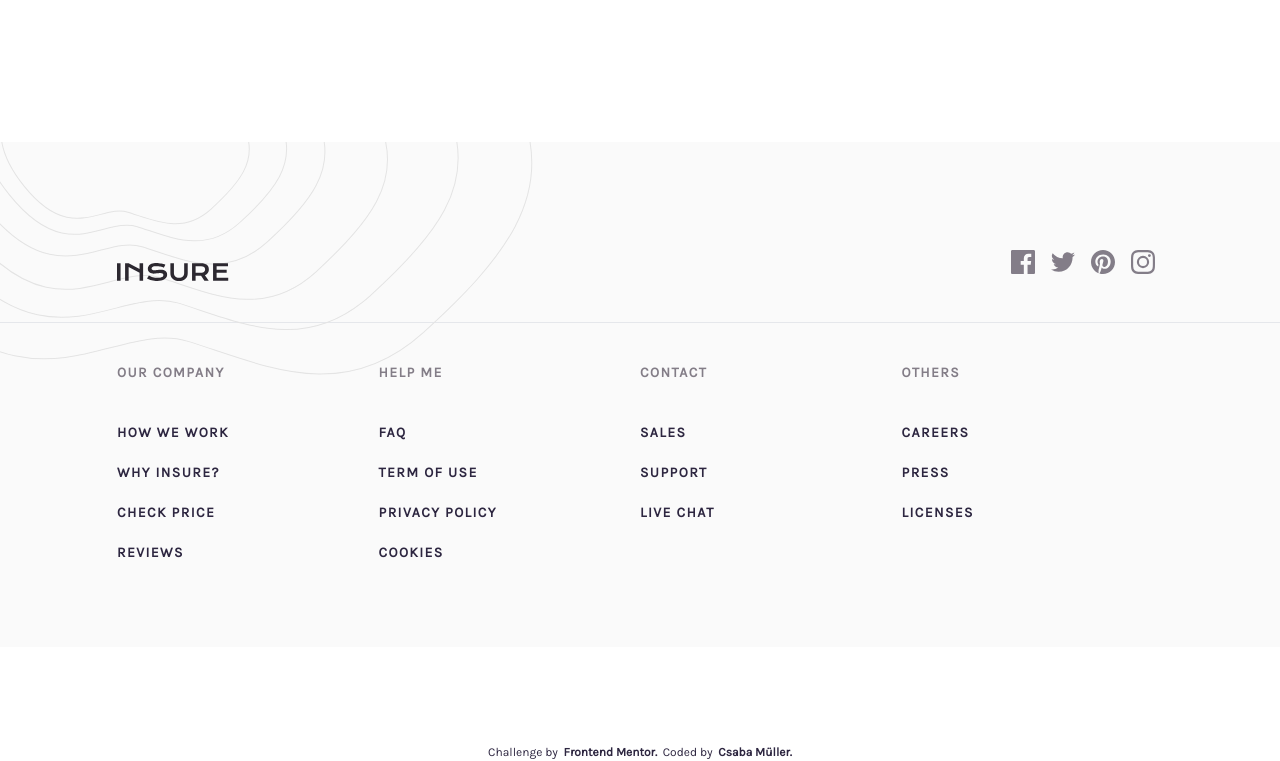
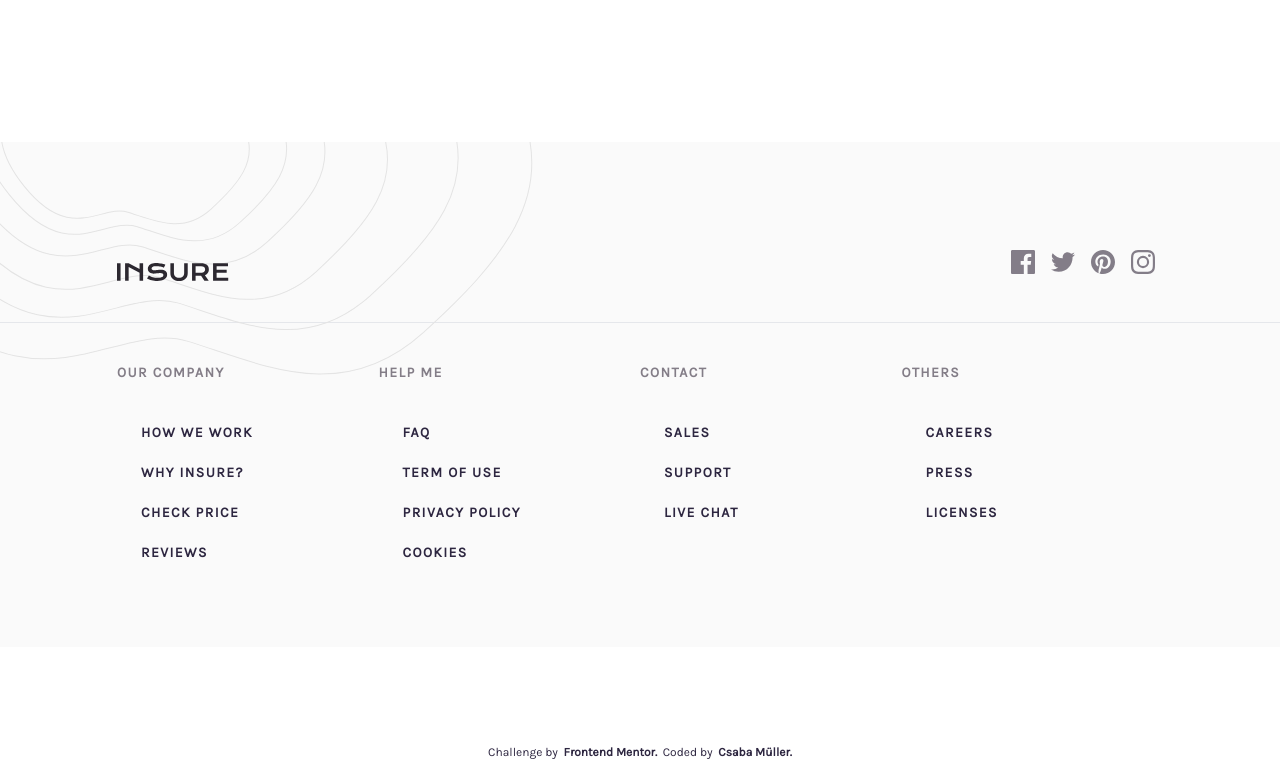
Before and after one commit to Csabooo/16-Insure-landing-page-react, a React (Create React App) app: page / in a window 1280 px wide. Shown: the part 1984-2745 px from the top of the page. Built offline with nearby package versions, Linux system fonts and the light colour scheme.

Commit message:
footer a change to button

```diff
--- a/src/components/Footer.js
+++ b/src/components/Footer.js
@@ -85,16 +85,16 @@ function Footer() {
             <p>OUR COMPANY</p>
             <ul>
               <li>
-                <a href="#">HOW WE WORK</a>
+                <button>HOW WE WORK</button>
               </li>
               <li>
-                <a href="#">WHY INSURE?</a>
+                <button href="#">WHY INSURE?</button>
               </li>
               <li>
-                <a href="#">CHECK PRICE</a>
+                <button href="#">CHECK PRICE</button>
               </li>
               <li>
-                <a href="#">REVIEWS</a>
+                <button href="#">REVIEWS</button>
               </li>
             </ul>
           </section>
@@ -103,16 +103,16 @@ function Footer() {
             <p>HELP ME</p>
             <ul>
               <li>
-                <a href="#">FAQ</a>
+                <button href="#">FAQ</button>
               </li>
               <li>
-                <a href="#">TERM OF USE</a>
+                <button href="#">TERM OF USE</button>
               </li>
               <li>
-                <a href="#">PRIVACY POLICY</a>
+                <button href="#">PRIVACY POLICY</button>
               </li>
               <li>
-                <a href="#">COOKIES</a>
+                <button href="#">COOKIES</button>
               </li>
             </ul>
           </section>
@@ -121,13 +121,13 @@ function Footer() {
             <p>CONTACT</p>
             <ul>
               <li>
-                <a href="#">SALES</a>
+                <button href="#">SALES</button>
               </li>
               <li>
-                <a href="#">SUPPORT</a>
+                <button href="#">SUPPORT</button>
               </li>
               <li>
-                <a href="#">LIVE CHAT</a>
+                <button href="#">LIVE CHAT</button>
               </li>
             </ul>
           </section>
@@ -136,13 +136,13 @@ function Footer() {
             <p>OTHERS</p>
             <ul>
               <li>
-                <a href="#">CAREERS</a>
+                <button href="#">CAREERS</button>
               </li>
               <li>
-                <a href="#">PRESS</a>
+                <button href="#">PRESS</button>
               </li>
               <li>
-                <a href="#">LICENSES</a>
+                <button href="#">LICENSES</button>
               </li>
             </ul>
           </section>
--- a/src/index.css
+++ b/src/index.css
@@ -74,8 +74,12 @@
     @apply bg-very_light_gray;
   }
 
-  .footer a {
+  .footer a .footer button {
     @apply py-1;
+  }
+
+  .help button {
+    @apply py-1 border-none font-bold inline-block tracking-widest mt-0;
   }
 
   .hamburgerMenuList {
@@ -106,6 +110,10 @@
     @apply font-bold text-sm tracking-widest xl:pt-3;
   }
 
+  .help li list button {
+    @apply font-bold text-sm tracking-widest xl:pt-3;
+  }
+
   .help p {
     @apply font-bold text-sm tracking-widest pb-6;
   }
```
